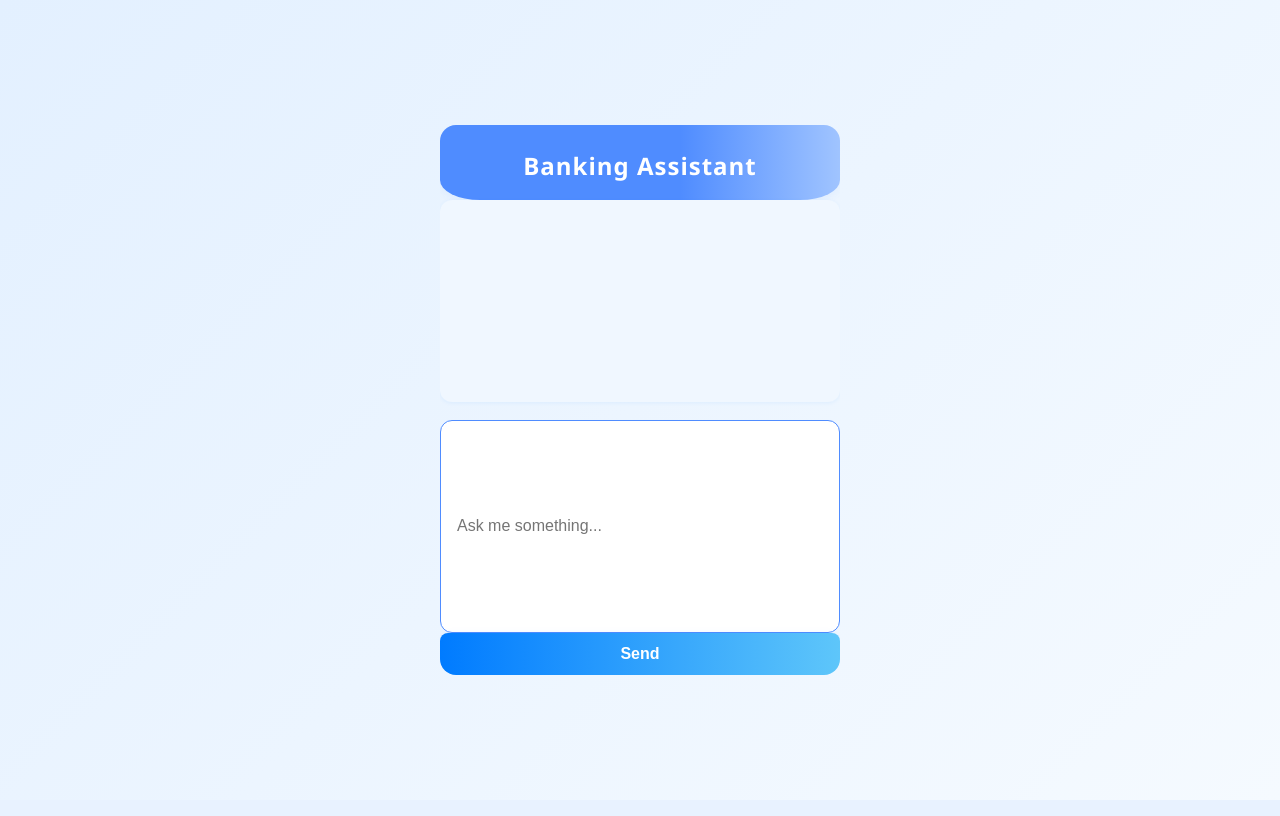
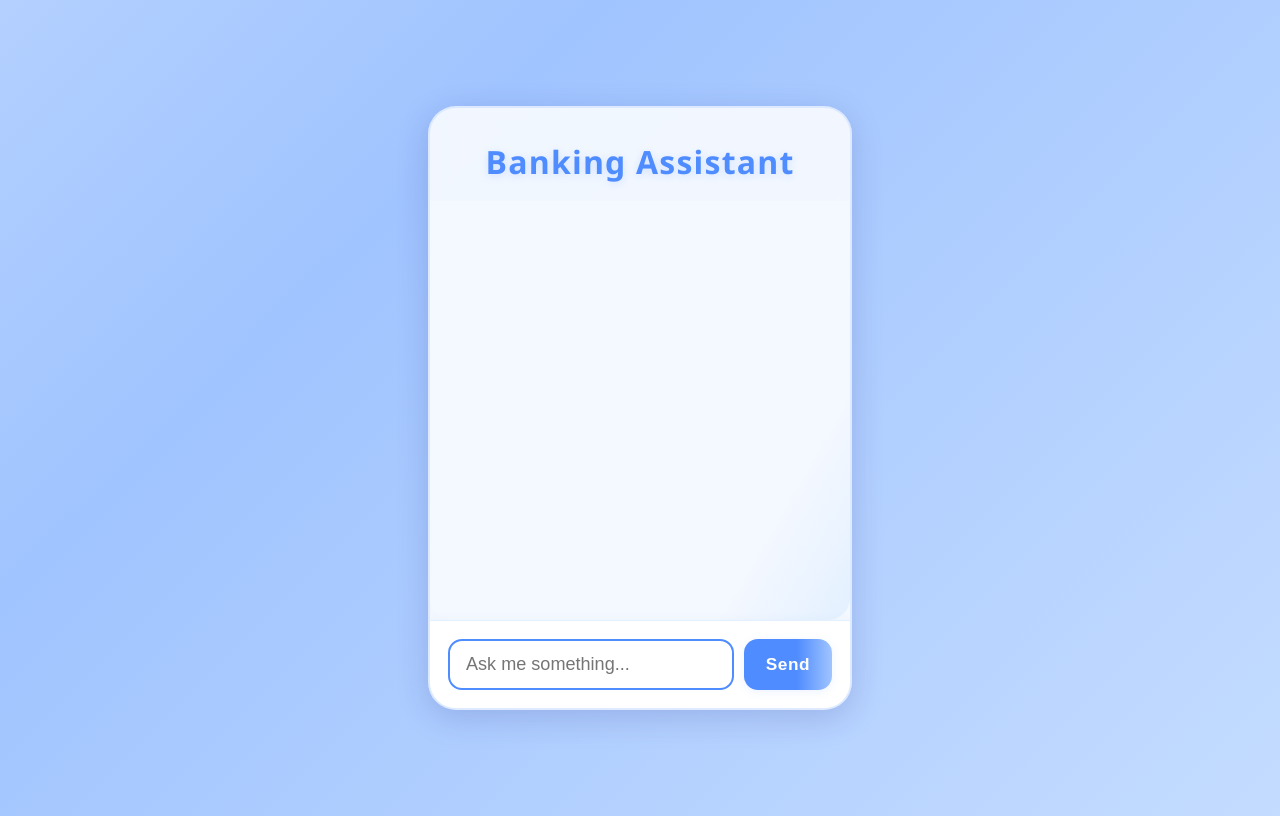
Before and after one commit to JanhaviAhire/BankingChatBot, a Flask app: page / in a window 1280 px wide. Run offline with Flask 3, Linux system fonts and the light colour scheme.

Commit message:
Last UI changes

```diff
--- a/static/style.css
+++ b/static/style.css
@@ -1,135 +1,228 @@
+/* Animated gradient background */
 body {
+    background: linear-gradient(-45deg, #e3f0ff, #a0c4ff, #f9fbff, #4f8cff);
+    background-size: 400% 400%;
+    animation: gradientBG 12s ease-in-out infinite;
     font-family: 'Segoe UI', Arial, sans-serif;
-    background: linear-gradient(135deg, #e3f0ff 0%, #f5faff 100%);
     min-height: 100vh;
-    margin: 0;
+    display: flex;
+    align-items: center;
+    justify-content: center;
+}
+@keyframes gradientBG {
+    0% {background-position: 0% 50%;}
+    50% {background-position: 100% 50%;}
+    100% {background-position: 0% 50%;}
 }
 
+/* Chat container with glassmorphism and drop shadow */
 .chat-container {
-    max-width: 400px;
-    margin: 50px auto;
+    background: rgba(255,255,255,0.85);
+    border-radius: 28px;
+    box-shadow: 0 8px 32px 0 rgba(31, 38, 135, 0.18);
+    width: 95vw;
+    max-width: 420px;
+    min-height: 600px;
+    display: flex;
+    flex-direction: column;
     padding: 0;
-    background: transparent;
-    border-radius: 16px;
-    box-shadow: none;
+    overflow: hidden;
+    margin: 40px 0;
+    backdrop-filter: blur(10px);
+    border: 2px solid rgba(79, 140, 255, 0.13);
+    animation: popIn 0.8s cubic-bezier(.68,-0.55,.27,1.55);
+}
+@keyframes popIn {
+    0% { transform: scale(0.85) translateY(40px); opacity: 0; }
+    100% { transform: scale(1) translateY(0); opacity: 1; }
 }
 
-.card {
-    background: #ffffffcc;
-    border-radius: 16px;
-    box-shadow: 0 8px 32px rgba(0, 123, 255, 0.12), 0 1.5px 4px rgba(0,0,0,0.07);
-    padding: 24px 20px 16px 20px;
-    transition: box-shadow 0.3s;
+/* Chat header */
+h2 {
+    margin: 0;
+    padding: 32px 0 18px 0;
+    text-align: center;
+    font-weight: 700;
+    font-size: 2rem;
+    color: #4f8cff;
+    letter-spacing: 1.2px;
+    text-shadow: 0 2px 8px #4f8cff33;
 }
 
-.card:hover {
-    box-shadow: 0 12px 40px rgba(0, 123, 255, 0.18), 0 2px 8px rgba(0,0,0,0.10);
-}
-
+/* Chat box area */
 #chat-box {
-    height: 320px;
+    flex: 1;
+    padding: 24px 18px 12px 18px;
     overflow-y: auto;
-    border: none;
-    background: #f0f7ff;
-    border-radius: 12px;
-    padding: 16px;
-    margin-bottom: 18px;
-    box-shadow: 0 1px 4px rgba(0,123,255,0.07);
+    background: linear-gradient(120deg, #f4f8ff 80%, #e3f0ff 100%);
+    border-radius: 0 0 22px 22px;
+    margin-bottom: 0;
+    display: flex;
+    flex-direction: column;
+    gap: 18px;
+    scroll-behavior: smooth;
     transition: background 0.3s;
 }
 
-.user-msg, .bot-msg {
-    display: inline-block;
-    max-width: 80%;
-    padding: 10px 16px;
-    border-radius: 18px;
-    margin: 8px 0;
-    font-size: 1rem;
-    transition: background 0.3s, color 0.3s;
-    word-break: break-word;
+/* Message rows with avatars */
+.msg-row {
+    display: flex;
+    align-items: flex-end;
+    gap: 10px;
+    margin-bottom: 2px;
+}
+.msg-row.user {
+    justify-content: flex-end;
+    flex-direction: row-reverse;
+}
+.msg-row.bot {
+    justify-content: flex-start;
 }
 
-.user-msg {
-    background: linear-gradient(90deg, #b6e0fe 0%, #e3f0ff 100%);
-    color: #0056b3;
-    text-align: right;
-    float: right;
-    border-bottom-right-radius: 4px;
+/* Avatar styles */
+.avatar {
+    width: 38px;
+    height: 38px;
+    border-radius: 50%;
+    background: #e3f0ff;
+    display: flex;
+    align-items: center;
+    justify-content: center;
+    overflow: hidden;
+    border: 2px solid #4f8cff33;
+    box-shadow: 0 2px 8px #4f8cff22;
+    animation: avatarPop 0.5s;
+}
+@keyframes avatarPop {
+    0% { transform: scale(0.7); opacity: 0; }
+    100% { transform: scale(1); opacity: 1; }
+}
+.avatar img {
+    width: 100%;
+    height: 100%;
+    object-fit: cover;
 }
 
+/* Message bubbles with fade-in animation */
+.user-msg, .bot-msg {
+    max-width: 70vw;
+    padding: 14px 20px;
+    border-radius: 18px;
+    font-size: 1.13rem;
+    line-height: 1.7;
+    word-break: break-word;
+    box-shadow: 0 2px 8px rgba(79, 140, 255, 0.07);
+    display: inline-block;
+    position: relative;
+    opacity: 0;
+    animation: fadeInMsg 0.5s forwards;
+}
+@keyframes fadeInMsg {
+    to { opacity: 1; }
+}
+.user-msg {
+    background: linear-gradient(120deg, #e3f0ff 80%, #c7e0ff 100%);
+    color: #2a4d7a;
+    border-bottom-right-radius: 8px;
+    align-self: flex-end;
+    margin-left: 48px;
+}
 .bot-msg {
-    background: linear-gradient(90deg, #e3f0ff 0%, #b6e0fe 100%);
-    color: #007b5e;
-    text-align: left;
-    float: left;
-    border-bottom-left-radius: 4px;
+    background: linear-gradient(120deg, #4f8cff 80%, #a0c4ff 100%);
+    color: #fff;
+    border-bottom-left-radius: 8px;
+    align-self: flex-start;
+    margin-right: 48px;
 }
 
-.clearfix::after {
-    content: "";
-    clear: both;
-    display: table;
+/* Input area with floating effect */
+.input-area {
+    display: flex;
+    gap: 10px;
+    padding: 18px 18px;
+    background: #fff;
+    border-top: 1.5px solid #e3f0ff;
+    box-shadow: 0 -2px 8px #4f8cff08;
+}
+#user-input {
+    flex: 1;
+    padding: 13px 16px;
+    border: 1.5px solid #c7e0ff;
+    border-radius: 14px;
+    font-size: 1.13rem;
+    outline: none;
+    transition: border 0.2s, background 0.2s;
+    background: #f4f8ff;
+    color: #2a4d7a;
+}
+#user-input:focus {
+    border: 2px solid #4f8cff;
+    background: #fff;
 }
 
-.input-row {
-    display: flex;
-    gap: 8px;
-    margin-top: 10px;
+.avatar img {
+    width: 100%;
+    height: 100%;
+    object-fit: cover;    /* Ensures the image covers the avatar area */
+    object-position: center;
+    aspect-ratio: 1 / 1; /* Ensures a perfect square */
+    border-radius: 50%;   /* Keeps it circular */
+    display: block;
+}
+/* Send button with animation */
+button {
+    background: linear-gradient(90deg, #4f8cff 60%, #a0c4ff 100%);
+    color: #fff;
+    border: none;
+    border-radius: 14px;
+    padding: 0 22px;
+    font-size: 1.08rem;
+    font-weight: 700;
+    cursor: pointer;
+    box-shadow: 0 2px 8px rgba(79, 140, 255, 0.10);
+    transition: background 0.2s, box-shadow 0.2s, transform 0.1s;
+    letter-spacing: 0.5px;
+}
+button:hover, button:focus {
+    background: linear-gradient(90deg, #3a7be0 60%, #7fbfff 100%);
+    box-shadow: 0 4px 16px rgba(79, 140, 255, 0.18);
+    transform: translateY(-2px) scale(1.04);
 }
 
-input[type="text"] {
-    flex: 1 1 auto;
-    padding: 12px 14px;
-    border: 1px solid #b6e0fe;
+/* Scrollbar styling for chat box */
+#chat-box::-webkit-scrollbar {
+    width: 8px;
+}
+#chat-box::-webkit-scrollbar-thumb {
+    background: #c7e0ff;
     border-radius: 8px;
-    font-size: 1rem;
-    transition: border 0.2s;
-    background: #f5faff;
-    outline: none;
+}
+#chat-box::-webkit-scrollbar-track {
+    background: #f4f8ff;
+    border-radius: 8px;
 }
 
-input[type="text"]:focus {
-    border: 1.5px solid #007bff;
-    background: #e3f0ff;
-}
-
-button {
-    flex: 0 0 auto;
-    padding: 12px 20px;
-    background: linear-gradient(90deg, #007bff 0%, #5ec6fa 100%);
-    color: #fff;
-    border: none;
-    border-radius: 8px;
-    font-weight: 600;
-    font-size: 1rem;
-    cursor: pointer;
-    box-shadow: 0 2px 8px rgba(0,123,255,0.10);
-    transition: background 0.2s, box-shadow 0.2s;
-}
-
-button:hover {
-    background: linear-gradient(90deg, #0056b3 0%, #3fa9f5 100%);
-    box-shadow: 0 4px 16px rgba(0,123,255,0.15);
-}
-
-@media (max-width: 500px) {
+/* Responsive design */
+@media (max-width: 600px) {
     .chat-container {
-        max-width: 98vw;
-        margin: 10px auto;
+        max-width: 100vw;
+        min-height: 100vh;
+        border-radius: 0;
+        margin: 0;
     }
-    .card {
-        padding: 12px 6px 10px 6px;
+    h2 {
+        font-size: 1.3rem;
+        padding: 18px 0 12px 0;
     }
     #chat-box {
-        height: 220px;
-        padding: 8px;
+        padding: 10px 4px 6px 4px;
+    }
+    .input-area {
+        padding: 10px;
     }
     .user-msg, .bot-msg {
-        font-size: 0.95rem;
-        padding: 8px 10px;
-    }
-    button {
-        padding: 10px 10px;
-        font-size: 0.95rem;
+        max-width: 90vw;
+        font-size: 1rem;
+        padding: 10px 12px;
     }
 }
--- a/templates/index.html
+++ b/templates/index.html
@@ -1,128 +1,3 @@
-<style>
-    body {
-        background: linear-gradient(135deg, #e3f0ff 0%, #f9fbff 100%);
-        font-family: 'Segoe UI', Arial, sans-serif;
-        margin: 0;
-        padding: 0;
-        min-height: 100vh;
-        display: flex;
-        align-items: center;
-        justify-content: center;
-    }
-    .chat-container {
-        background: #fff;
-        border-radius: 20px;
-        box-shadow: 0 8px 32px 0 rgba(31, 38, 135, 0.15);
-        width: 100%;
-        max-width: 400px;
-        min-height: 550px;
-        display: flex;
-        flex-direction: column;
-        padding: 0;
-        overflow: hidden;
-    }
-    .chat-container h2 {
-        background: linear-gradient(90deg, #4f8cff 60%, #a0c4ff 100%);
-        color: #fff;
-        margin: 0;
-        padding: 24px 0 18px 0;
-        text-align: center;
-        font-weight: 600;
-        letter-spacing: 1px;
-        font-size: 1.5rem;
-        border-bottom-left-radius: 40px 20px;
-        border-bottom-right-radius: 40px 20px;
-        box-shadow: 0 2px 8px rgba(79, 140, 255, 0.08);
-    }
-    #chat-box {
-        flex: 1;
-        padding: 24px 18px 12px 18px;
-        overflow-y: auto;
-        background: #f4f8ff;
-        border-radius: 0 0 20px 20px;
-        margin-bottom: 0;
-        display: flex;
-        flex-direction: column;
-        gap: 12px;
-    }
-    .user-msg, .bot-msg {
-        max-width: 80%;
-        padding: 12px 18px;
-        border-radius: 18px;
-        font-size: 1rem;
-        line-height: 1.5;
-        word-break: break-word;
-        box-shadow: 0 2px 8px rgba(79, 140, 255, 0.05);
-        margin-bottom: 2px;
-        display: inline-block;
-    }
-    .user-msg {
-        background: #e3f0ff;
-        color: #2a4d7a;
-        align-self: flex-end;
-        border-bottom-right-radius: 6px;
-    }
-    .bot-msg {
-        background: #4f8cff;
-        color: #fff;
-        align-self: flex-start;
-        border-bottom-left-radius: 6px;
-    }
-    .input-area {
-        display: flex;
-        gap: 10px;
-        padding: 18px;
-        background: #fff;
-        border-top: 1px solid #e3f0ff;
-    }
-    #user-input {
-        flex: 1;
-        padding: 12px 16px;
-        border: 1px solid #c7e0ff;
-        border-radius: 12px;
-        font-size: 1rem;
-        outline: none;
-        transition: border 0.2s;
-        background: #f4f8ff;
-    }
-    #user-input:focus {
-        border: 1.5px solid #4f8cff;
-        background: #fff;
-    }
-    button {
-        background: linear-gradient(90deg, #4f8cff 60%, #a0c4ff 100%);
-        color: #fff;
-        border: none;
-        border-radius: 12px;
-        padding: 0 22px;
-        font-size: 1rem;
-        font-weight: 600;
-        cursor: pointer;
-        box-shadow: 0 2px 8px rgba(79, 140, 255, 0.08);
-        transition: background 0.2s, box-shadow 0.2s;
-    }
-    button:hover {
-        background: linear-gradient(90deg, #3a7be0 60%, #7fbfff 100%);
-        box-shadow: 0 4px 16px rgba(79, 140, 255, 0.15);
-    }
-    @media (max-width: 500px) {
-        .chat-container {
-            max-width: 100vw;
-            min-height: 100vh;
-            border-radius: 0;
-        }
-        .chat-container h2 {
-            font-size: 1.2rem;
-            padding: 18px 0 12px 0;
-        }
-        #chat-box {
-            padding: 14px 8px 8px 8px;
-        }
-        .input-area {
-            padding: 10px;
-        }
-    }
-</style>
 <!DOCTYPE html>
 <html>
 <head>
@@ -133,29 +8,100 @@
     <div class="chat-container">
         <h2>Banking Assistant</h2>
         <div id="chat-box"></div>
+        <div class="input-area">
             <input type="text" id="user-input" placeholder="Ask me something..." autofocus>
             <button onclick="sendMessage()">Send</button>
         </div>
+    </div>
 
     <script>
+        // Set avatar image paths
+        const userAvatar = "/static/user.jpeg";
+        const botAvatar = "/static/bot.jpg";
+
         async function sendMessage() {
-            const userInput = document.getElementById("user-input").value;
+            const userInputElem = document.getElementById("user-input");
+            const userInput = userInputElem.value.trim();
             if (!userInput) return;
 
             const chatBox = document.getElementById("chat-box");
-            chatBox.innerHTML += `<div class="user-msg">You: ${userInput}</div>`;
+            // Add user message with avatar
+            chatBox.innerHTML += `
+                <div class="msg-row user">
+                    <div class="avatar"><img src="${userAvatar}" alt="User"></div>
+                    <div class="user-msg">${userInput}</div>
+                </div>
+            `;
 
+            userInputElem.value = "";
+            chatBox.scrollTop = chatBox.scrollHeight;
+
+            // Show bot typing animation
+            const typingId = "bot-typing";
+            chatBox.innerHTML += `
+                <div class="msg-row bot" id="${typingId}">
+                    <div class="avatar"><img src="${botAvatar}" alt="Bot"></div>
+                    <div class="bot-msg"><span class="typing-dots"><span>.</span><span>.</span><span>.</span></span></div>
+                </div>
+            `;
+            chatBox.scrollTop = chatBox.scrollHeight;
+
+            try {
                 const response = await fetch("/ask", {
                     method: "POST",
                     headers: { "Content-Type": "application/json" },
                     body: JSON.stringify({ message: userInput })
                 });
+                const data = await response.json();
 
-            const data = await response.json();
-            chatBox.innerHTML += `<div class="bot-msg">Bot: ${data.reply}</div>`;
-            document.getElementById("user-input").value = "";
+                // Remove typing animation
+                const typingElem = document.getElementById(typingId);
+                if (typingElem) typingElem.remove();
+
+                // Add bot reply with avatar
+                chatBox.innerHTML += `
+                    <div class="msg-row bot">
+                        <div class="avatar"><img src="${botAvatar}" alt="Bot"></div>
+                        <div class="bot-msg">${data.reply}</div>
+                    </div>
+                `;
+                chatBox.scrollTop = chatBox.scrollHeight;
+            } catch (err) {
+                // Remove typing animation
+                const typingElem = document.getElementById(typingId);
+                if (typingElem) typingElem.remove();
+
+                chatBox.innerHTML += `
+                    <div class="msg-row bot">
+                        <div class="avatar"><img src="${botAvatar}" alt="Bot"></div>
+                        <div class="bot-msg">Sorry, something went wrong.</div>
+                    </div>
+                `;
                 chatBox.scrollTop = chatBox.scrollHeight;
             }
+        }
+
+        // Send message on Enter key
+        document.getElementById("user-input").addEventListener("keydown", function(e) {
+            if (e.key === "Enter") sendMessage();
+        });
     </script>
+    <style>
+        /* Add animated typing dots for bot */
+        .typing-dots {
+            display: inline-block;
+        }
+        .typing-dots span {
+            display: inline-block;
+            font-size: 1.5em;
+            animation: blink 1s infinite;
+        }
+        .typing-dots span:nth-child(2) { animation-delay: 0.2s; }
+        .typing-dots span:nth-child(3) { animation-delay: 0.4s; }
+        @keyframes blink {
+            0%, 80%, 100% { opacity: 0.2; }
+            40% { opacity: 1; }
+        }
+    </style>
 </body>
 </html>
```
Also changed, not shown: static/bot.jpg (added), static/user.jpeg (added). Lines whose indentation alone changed are shown as unchanged.
